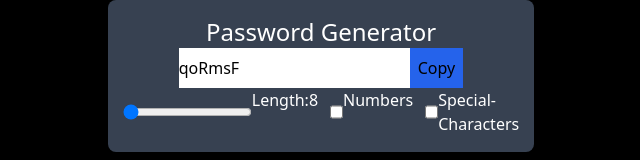
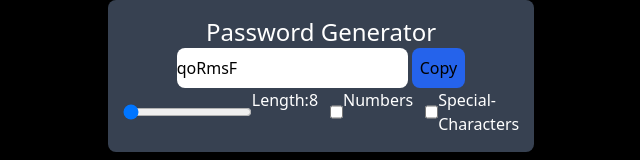
Before and after one commit to falcon9205/password-Generator, a React (Create React App) app: page / in a window 1280 px wide. Shown: the top 160 px of the page, without its empty margins (319-959 px from the left). Built offline with nearby package versions, Linux system fonts and the light colour scheme.

Commit message:
changing Css

```diff
--- a/src/App.js
+++ b/src/App.js
@@ -50,11 +50,12 @@ const App = () => {
             value={Password}
             placeholder='password'
             readOnly
+            className='rounded-lg'
             ref={passref}
           />
 
           {/* Copy button */}
-          <button className='bg-blue-600 p-2' onClick={copypassword}  >Copy</button>
+          <button className='bg-blue-600 p-2 rounded-lg ml-1' onClick={copypassword}  >Copy</button>
         </div>
 
         {/* div that containt range-input , number allowed check field, special-character check field */}
@@ -69,7 +70,7 @@ const App = () => {
           />
 
           {/* label to see how much is the range selected by user */}
-          <label className='text-white'>Length:{Length}</label>
+          <label className='text-white font-extralight'>Length:{Length}</label>
 
           {/* Numbers checkbox */}
           <input type='checkbox'
@@ -78,7 +79,7 @@ const App = () => {
             onChange={() => {
               setNumAllow((prev) => !(prev))
             }} />
-          <label className='text-white'>Numbers</label>
+          <label className='text-white font-extralight'>Numbers</label>
 
           {/* special-characters checkbox */}
           <input type='checkbox' className='ml-3'
@@ -86,7 +87,7 @@ const App = () => {
             onChange={() => {
               setCharAllow((prev) => !(prev))
             }} />
-          <label className='text-white'>Special-Characters</label>
+          <label className='text-white font-extralight'>Special-Characters</label>
         </div>
 
 
```
